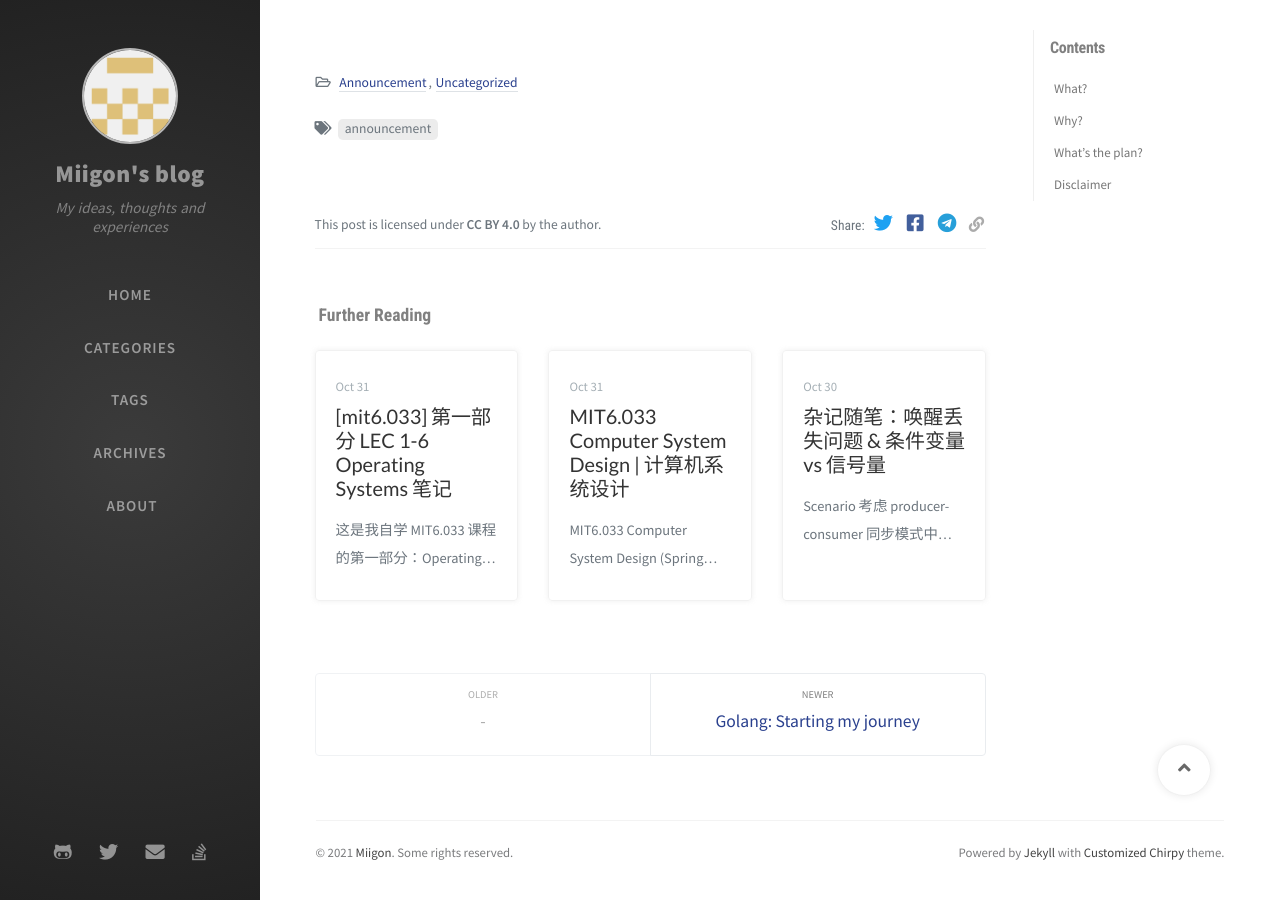
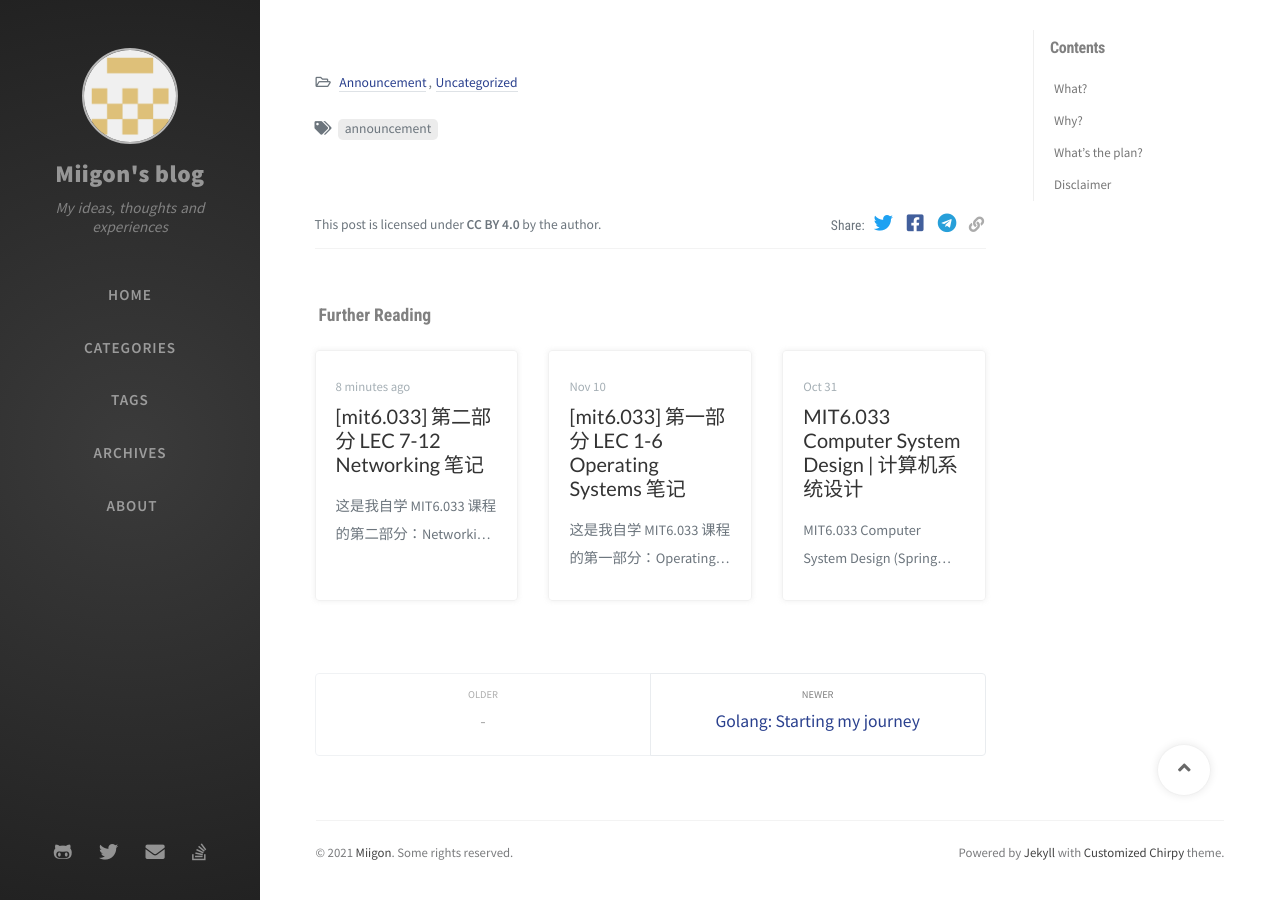
Before and after one commit to Miigon/blog, a Jekyll site: the page built from _posts/2020-12-19-first-announcement.md, in a window 1280 px wide and 900 px high, scrolled down 1715 px. Built offline with Jekyll 4.4.1, drawn with Linux system fonts in a browser that asks for light colours; nearby versions of some CDN libraries; comment, search, counter and statistics services are not loaded; part of the change alters nothing that is shown; some of the changed text lies outside the part shown.

Commit message:
new: 6-033-lec7-to-12-networking

````diff
--- a/_posts/coursenote/mit6033/2021-11-11-mit6033-lec1-to-6-operating-systems.md
+++ b/_posts/coursenote/mit6033/2021-11-11-mit6033-lec1-to-6-operating-systems.md
@@ -1,6 +1,6 @@
 ---
 title: "[mit6.033] 第一部分 LEC 1-6 Operating Systems 笔记"
-date: 2021-11-01 04:45:00 +0800
+date: 2021-11-11 04:45:00 +0800
 categories: [Course Notes, MIT6.033]
 tags: [system design]
 ---
--- /dev/null
+++ b/_posts/coursenote/mit6033/2021-12-01-mit6033-lec7-to-12-networking.md
@@ -0,0 +1,309 @@
+---
+title: "[mit6.033] 第二部分 LEC 7-12 Networking 笔记"
+date: 2021-12-01 21:31:00 +0800
+categories: [Course Notes, MIT6.033]
+tags: [system design]
+---
+> 这是我自学 MIT6.033 课程的第二部分：Networking 的笔记。
+> 该课程共分为 4 部分：Operating Systems、**Networking**、Distributed Systems、Security
+>
+> 课程详细介绍可以查阅：[https://blog.miigon.net/posts/mit6033-computer-system-design/](https://blog.miigon.net/posts/mit6033-computer-system-design/)
+>
+> 笔记为学习过程中随笔记录以及思考，未经整理，所以可能会比较零散。
+
+这一部分 Lecture 讲的内容，与计算机网络有一定重合，这里笔记偏向于在系统设计中需要考虑的概念，而至于具体的协议、网络通信的具体细节等，即使在 lecture 视频中提到了，也不会记录到笔记中。这一部分细节可以通过计算机网络课程学习。
+
+## LEC7 Intro to networking and layering
+How do modules of a system communicate if they're on separate machines? 网络。
+网络是一个系统的重要部分，许多系统的错误来源都来自于网络错误。
+
+### 不同机器上模块的通信 - 网络
+
+网络：包含 end point，以及将这些 end point 连接在一起的中间节点 switch 以及边 link 形成的图
+![[Pasted image 20211112031936.png]]
+
+随着系统增长，需要考虑如何将这些链接转化成一个「网络」
+
+网络层级：
+- **link**：两个直接相连的节点之间的通信
+	- 例子：以太网、蓝牙、802.11
+- **network**: 多个 link 以及节点形成的网络
+	- 这一层需要考虑的问题：节点的命名naming、寻址addressing、路由routing
+	- 不仅是简单的图最短路问题，网络需要考虑节点的加入、离开，网络不会有一个中心的权威者来规划一切
+	- 节点需要完全靠自己，去知道自己的邻居、以及离自己较远的网络的其他地方的情况（分布式的系统）
+- **transport**: 共享网络；保证可靠（或不保证）
+	- 这一层所面对的问题：如何公平地在节点之间共享网络，如何应对网络的不可靠性
+- **application**: 实际产生网络流量
+### 因特网历史与演变
+这部分的配图：https://web.mit.edu/6.033/www/lec/s07-partial.pdf
+#### 早期因特网，Pre-1993
+- 1970s：ARPAnet，起初很小，使用 hosts.txt 对节点进行命名（难以scale，但是在早期节点数少的情况下足够），使用「距离向量路由distance-vector routing」，使用滑动窗口收发。
+- 1978：灵活性与分层结构出现，常见的模型：
+	- 应用层：产生网络流量
+	- 运输层：可靠运输，带宽共享
+	- 网络层-IP：寻址/路由（图上寻径）
+	- 链路层：相邻节点间的点到点链路
+	- 理想状态下，**分层架构**使得我们可以方便地更换协议，而不影响其他层
+- 1983：TCP可靠传输。应用不再需要自己实现可靠传输。
+
+#### 增长 => 改变
+- 1978-79: 链路状态路由 link-state routing，EGP（分层的路由方式），更可扩张(scalable)的路由方式。
+- 1982：DNS：更可扩张的命名方式。分布式管理带来的增长（网站管理者可以自己管理自己的DNS 服务器，可自己添加新的主机与命名，即子域名）
+
+
+#### 增长 => 问题
+what can go wrong when things get big?
+- 80年代中期：拥塞倒塌 congestion collapse。网络被无用数据包/重传包堵塞。TCP加入拥塞控制机制。
+- 90年代早期：策略路由policy routing。互联网开始商业化，互联网的一些组成部分（如大学、政府机构、大公司）并不想为商业流量提供传输。策略路由（BGP）提供了解决方法。
+- 寻址。按照不同大小的块来分配地址。（A类、B类、C类）=> CIDR 协议
+
+#### 英特网，Post-1993
+1993: 商业化。改变停止。“新技术基本上都是由于恐惧或者贪婪的原因才被部署的”
+
+#### 现在所需要面临的问题
+- DDoS：难以避免，互联网设计之初并没有考虑责任性accountability
+- 安全：DNS、BGP等完全没有安全措施，可以说谎。
+- 移动性：根本没人会想到这一点
+- 地址空间枯竭：IPv4 -> IPv6
+- 拥塞控制：也许需要改变
+
+### 反复出现的主题
+- 分层 layering 与分级 hierarchy
+- 可扩张性 scalability：如果确保模块性 modularity 是 6.033 第一部分的主题，则可扩张性则是第二部分的主题。
+- 效率/性能：性能需求影响网络的设计
+- 应用的多样性：有的关心吞吐（如下载）、有的关心延迟（如游戏），有的都在乎，有的需要可靠性，有的不需要……等等。我们需要构建一个可以支撑所有这些需求的网络
+- 端到端争议：互联网的什么功能应该由那些部分来实现？（端点？交换机？etc.）
+
+## LEC8 Routing
+在因特网或任何网络上的routing，以及think about how well they scale.
+
+### 路由表routing table
+- 目标：让每个交换机知道，任何两节点之间的**最低开销(minimum-cost)路径**
+- cost：可以是任意指标或多指标的综合，如延迟、吞吐、拥塞、流量价格。可动态变化。
+
+![[Pasted image 20211115103755.png]]
+
+- 路径path：整个从起点A到终点D的完整路径
+- 路由route：当前点A到终点D的路径中，作出的一次hop称为一个route（在A到D的例子中，就是第一步A->C的这个hop，即route只关心当前节点以及下一节点，不关心整条链路）
+
+- routing table：包含了指引当前packet前往下个节点的映射表（一般为IP段映射到该router的某个interface，即相邻链路节点）
+
+### 路由协议routing protocol
+中心化的路由表构建协议无法scale，只考虑分布式，即节点独立获取自己所需要的信息，然后独自构建它们自己的路由表。
+
+- Goal: For every node X, after the routing protocol is run, X's routing table should contain a *minimum-cost route* to every other reachable node.
+
+1. 节点通过 HELLO 协议探测邻居节点的存在（类似TCP三次握手），该协议不断执行（以检测failure）
+2. 节点通过某种advertisement协议，从其他节点提供的信息探测到整个网络的所有其他可达节点
+3. 此时每个节点都有一份完整的AS内的网络拓扑结构，可以使用如最短路算法等来计算从自己到每个节点的最短路，并生成路由表（什么IP段应该向什么端口发送）。
+
+因为网络可能变化，节点可以加入或离开网络，链路开销也可能随时变化，所以这个过程需要不断运行，以保证节点的路由表反映了最新的网络状况。
+
+#### link state routing (eg. OSPF)
+
+节点A在探测到自己的所有邻居后，将尝试使用flooding洪流式公告，尝试将自己的邻居信息告诉网络中的所有其他节点。
+![[Pasted image 20211125081837.png]]
+每一个节点收到A的公告后，都会进一步地转发给自己的邻居节点，所以称作“flooding”，洪水一样地在网络里不断转发（like 广度优先搜索）。
+
+等到所有的节点都进行过flooding后，所有节点都知道了所有其他节点的邻居，也就构建出来网络的拓扑结构了。可以进一步在网络上跑最短路算法。
+
+flooding的一个副作用是，由于有充分的冗余redundancy，现实中advertisement丢失的可能性很小。但这些冗余也带来了更大的overhead开销。（**这是link state routing 无法 scale 到整个因特网级别的主要原因**）
+
+#### distance vector routing (eg. RIP)
+在 link state routing 中，节点计算出了完整的最短路径。但实际上生成路由表，只需要知道最短路径上的下一跳（route路由，路牌/指向）即可。distance vector routing 利用了这一点。
+
+节点A在探测到自己的所有邻居后，将自己的所有**已知**节点以及对应开销（包括邻居与非邻居）告诉自己的相邻节点（约等于把自己的路由表发送出去）（每次只发给所有邻居，不flood，邻居无需进一步转发这个信息）。
+
+整合阶段：每一次一个节点收到相邻节点的adversitement，看是否能通过这个节点找到一条通向每一个目标节点dst的更好路径，若能，则更新自己的路由表：为dst采用这一节点作为新的路由（下一hop）。
+
+多次运行后，每个节点就都能知道网络中要到达每个点的路由了（只知道路由，也就是最佳的下一跳是谁，而不知道整条链路）
+
+由于不依赖flooding来传输信息，所以overhead开销更小。
+
+问题：timing matters。每个节点发出公告的时机，尤其在链路失效发生时，会严重影响最终结果。最差情况下一个节点的断连，会导致关于这个节点的路由开销会在两个路由器之间来回广播累加直到达到infinity。（看LEC视频时间戳41:30到48:00）
+
+由于failure发生时“累加到infinity”问题不可避免，以及failure的普遍性，一般infinity需要设置为较小的数字以减轻累加到infinity的影响，在实际网络中常常是16或32之类的小数字。这也就意味着，在使用该路由协议的网络中，最长的链路不能超过16或32（infinity），**这是限制 distance vector routing scale 到整个因特网的主要因素**。
+
+### what do we do
+这两种算法都不能scale到因特网的量级，也都不支持策略路由policy routing。那么因特网上实际的路由是如何实现的？**小网络内独立建立路由+BGP粘合小网络成为因特网**。
+
+## LEC9 BGP
+互联网的极速增长 => 重新设计路由协议以适应规模，以及实行策略路由（policy routing）。
+
+[[IP数据包从出发到目的节点全过程 & 路由与路由表 & 自治网络 & BGP]]
+
+### 如何应对在互联网上的scale问题
+#### 分级路由（routing hierarchy）
+- 互联网被分割为许多自治系统（Autonomous Systems, AS）。自治系统可以是一个大学、一个运营商、政府分支等等。每个AS都有自己独特的ID。互联网目前共有上万个这样的AS。
+- **AS之内**的路由以及**AS与AS之间**的路由采用不同的路由协议。
+- 在每一个自治网络AS的边缘，有设备可以在这两种不同的协议之间相互“翻译”。
+- AS之间使用的路由指向协议是BGP
+
+#### path vector routing
+- 和 distance vector routing 相似，但是advertisement中包含了整个完整路径。overhead增大，但仍然比link state routing要小。汇聚时间减小（由于整合的时候有完整路径，能避免routing loop，可以避免在出现节点故障时某些路由来回广播直到infinity的问题）
+
+distance vector routing 和 link state routing 的折中。overhead开销介于两者之间
+
+BGP 是一个 path vector routing 协议。
+
+#### 拓扑寻址（topological addressing）
+- 即使在不同AS之间，BGP依然路由到IP地址（实际上是地址段）
+- 为AS分配连续的地址段（CIDR表示法，192.168.1.0/24格式），使得BGP可以用地址段作为路由目的地，保持每个advertisement相对较小（相比为AS内的每一个IP地址都advertise一个路径而言）
+
+### policy routing
+AS想要实现“策略路由”，交换机基于人类设置的策略进行决策。方式：选择性公告。只在能获得经济利益的前提下才对一个节点公告一条线路。
+关于这个话题的更多阅读资料：https://web.mit.edu/6.033/www/papers/InterdomainRouting.pdf
+
+(see LEC9 21:30)
+
+#### 常见的AS关系
+- 客户/运营商：客户付费获得网络服务（home）
+- peers：互相提供给对方自己路由表的子集，增加互联。互利行为。（比如电信和移动网的互联。早期互联网的peer互联比较匮乏，稳定性也比较差，所以游戏会有不同线路的服务器）
+
+#### BGP
+BGP 是一个应用层协议 application layer protocol。
+BGP 策略一般由人设置，所以经常可以看到误配置导致的大规模中断（如2021年10月的 facebook outage）
+
+BGP basically relies on the honor system（BGP并不安全，BGP spoofing，AS对 BGP 公告的绝对信任）
+（2008年巴基斯坦ISP公告伪造的Youtube线路导致世界Youtube断连）
+
+## LEC10 Reliable Transport and Congestion Control (TCP)
+- 目标：提供可靠传输，防止拥塞
+- 更大的问题：我们如何可 scale 地实现这个目的？如何将网络高效而又公平的共享？
+
+### 基于滑动窗口的可靠传输
+- 目标：接收程序能接收到一个完整的、无重复的有序字节流。即有序的每个packet包的一个拷贝。
+- 为什么需要做？网络不可靠。包可能丢失，也可能乱序。
+
+TCP：端到端协议，smart端系统，dumb交换机（交换机只负责在拥塞时进行丢包，而不会提供任何帮助）
+
+（LEC接下来的内容是演示了TCP滑动窗口的工作示例以及拥塞控制，具体细节不展开，可参考计算机网络课程）
+
+拥塞控制：通过控制滑动窗口大小，方式：AIMD（线性增加，倍数回退）
+
+### 额外机制
+![[Pasted image 20211126121100.png]]
+- slow start（实际上是快启动，启动阶段指数放大window size，直到出现丢包为止开始回退。相比一开始就跑大窗口来说是“slow start”）
+- 快速重传/快速恢复（有时通过重复ACK可以直接推断某个包丢失，则可以直接开始重传而不需要等待超时）
+
+### 回顾
+- TCP 是巨大的成功，不需要对互联网的基础架构做任何更改。端点可自由参与使用，使得网络可以在大量用户之间分布式地共享。
+- BUT: TCP 只能相应已经正在发生的拥塞。有更好的办法吗？
+
+## LEC11 In-network Resource Management
+网络链路共享，but with 交换机的帮助
+拥塞控制：需要一个cue作为backoff的信号，在TCP中这个信号是「丢包」。也就是TCP必须等到出现问题之后才会开始相应。
+
+### 交换机中的队列如何决定何时丢包
+#### 丢尾DropTail
+最基本的队列管理策略，如果包到达时队列已满，则丢弃；否则则将其加入队列。主动丢包概率`p=(queue_full ? 1 : 0);`
+- 优点：简单
+- 缺点：来源有可能会被「同步」（即同时检测到丢包，同时回退，导致链路从过载突然变成欠载，导致链路利用率下降）
+
+#### RED（Random Early Drop，随机提前丢包）
+主动队列管理（active queue management）方案，在队列未完全满之前就开始随机丢包，以提前给TCP发送「拥塞正在形成」的信号。主动丢包概率与一段时间内的平均队列长度正相关。
+
+平均队列长度计算公式：`q_avg = a*q_instant + (1-a)*q_avg ; 0 < a << 1`（低通滤波，消除高频波动。q_instant是采样瞬间的队列长度，越往后的采样点贡献越大）
+
+优点：
+- 队列波动减小
+- 由于拥塞而造成的丢包率变化更加平稳
+- 数据流去同步（分散开始回退，避免同时回退）
+可能的缺点：依然依赖丢包，源头依然需要重新传输。
+
+#### ECN（Explicit Congestion Notification，显式拥塞通知）
+与RED类似，但相比丢包，只在包头上做标记。发送者通过ACK包上的标记来检测拥塞。
+ECN的有效施行，要求发送者对标记做出相应。
+
+### 主动队列管理的问题
+这些主动队列管理模式的一个问题是，相比被动拥塞控制，它们更加复杂。包含了许多与网络状态相关的需要设置的参数，而网络是不断变化的。这些参数如果设置不当，有时候会使得效果更差。
+
+### 流量区分
+将不同类型的流量放到不同的队列中，并在队列上做特殊处理。（流量调度）
+
+### 流量调度
+#### 基于延迟的调度
+多级优先级队列：不同优先级拥有单独的队列，只有高优先级的队列为空时才会开始发送低优先级的队列。（调度问题）
+
+问题：大量的高优先级流量（如游戏流量）会 starve out 低优先级流量（如email）
+
+#### 基于带宽的调度
+为每一个队列分配一定量的带宽
+
+#### 轮询、带权轮询（Weighted Round-robin）
+轮流准许每个队列发送数据。带权轮询可以用于手动指定优先级（或者在按包轮询的实现中，可以使用权来将其转换为等数据量）。（细节略，LEC11 33:30）
+
+缺点：如果需要实现按数据量分配的话，需要提前知道或者测量计算出某队列的平均包大小，才能生成适合的权用于确定每轮每个队列应该传输多少个包。
+
+#### deficit round-robin赤字轮询
+不同的队列可以积累“积分”用于下一轮的发送。
+
+每一轮：
+```
+for each queue q:
+	q.credit += q.quantum // 每轮累积一定数量的积分
+	while q.credit >= size of next packet p: // 当积分足够发送下一个包时
+		q.credit -= size of p // 消耗积分
+		send p // 发送包
+```
+
+ps. 为每个队列加上最大令牌数量限制，就几乎是令牌桶算法了
+
+好处：能实现限流以及几乎绝对公平的带宽分配，不需要提前知道平均包大小。且允许变化的包大小以及一部分的突发流量（靠积分累积）。
+
+### 讨论
+- 流量区分：是一个好主意吗？理论上是。但是：
+	- 难以确定合适的隔离粒度（按app？按flow？）
+	- 按app流量区分同时需要深层的包内容监测。昂贵、受加密通信阻挠。
+	- 按flow=状态过多
+- 公平队列：「哪些流量重要，哪些流量不重要」应该由谁来决定？gov？isp？you？
+	> 这里涉及到了一个很有意思的话题叫做[Net neutrality](https://en.wikipedia.org/wiki/Net_neutrality "Net neutrality")互联网中立性原则。
+	> 引用维基百科：要求互联网服务供应商及政府应平等处理所有互联网上的资料，不差别对待或依不同用户、内容、网站、平台、应用、接取设备类型或通信模式而差别收费。
+	> 其中有包含 dumb pipe 和 traffic shaping 的讨论，以及正反双方在“所有网络流量地位平等”这一问题上的立场，是有意思而且很有现实影响的一个话题。
+	> *Who should make decisions? **Should** we allow traffic to be prioritized at all?*
+
+
+## LEC12 Application Layer, P2P Networks + CDNs
+在因特网上分发内容content delivery。（最早期的互联网应用！）
+
+### 文件分发的可选方案
+![[Pasted image 20211130220115.png]]
+- Client/Server
+	- eg：FTP/HTTP
+	- 缺点：单点故障（single point of failure）；不能 scale。
+- CDNs
+	- 买多个服务器，放到客户附近降低延迟（分布式）
+	- 没有单点故障，更好的 scale
+- P2P点对点网络
+	- 极端地分布式架构
+	- 理论上无限 scale
+（从上到下越来越分布式）
+
+### P2P 基础（以 BitTorrent 为例）
+- .torrent 种子文件，包含关于文件的元信息（文件名，长度，构成文件的各部分的信息，tracker服务器的 URL）
+- tracker服务器，知道所有与该文件传输有关的peer的信息的一个服务器
+- 下载流程：联系tracker，tracker发送参与文件传输的所有peer。连接到这些peer，开始传输数据块。
+- 一部分peer是做种者（seeder）：已经有整个文件。可能是服务器或已经下好文件的下载者。
+
+#### 什么激励用户进行上传，而不是只下载？
+- 高层面的：用户在上传给另一个用户之前不可以从对方下载数据。
+	peer想要互利关系：A必须有B要的块，反之亦然。
+- 协议分成了轮：第n轮的时候，一些peer上传块给 X。在第n+1轮的时候，peer X 会发送块给第n轮中上传块最多的peer。
+- peers如何开始整个流程（避免鸡蛋问题）？每个peer保留了一小部分可以免费分发的带宽。
+
+#### 问题1：tracker服务器可能成为「单点故障」
+大多数的BT客户端现在是“无tracker”的。改用分布式哈希表Distributed Hash Table（DHT）。
+
+#### 问题2：网络容量
+这样的网络的容量受限于用户的上传速度，而用户上传速度通常远小于用户的下载速度。
+
+### CDN 基础
+CDN 可以帮助我们解决容量问题。一个公司拥有CDN网络，其他公司付费使用CDN将内容传输给用户。围绕世界设置上千服务器，用户通常从“最优”服务器下载（一般是距离它们很近的一个）
+
+overlay network
+
+问题：
+- 在哪里设置这些服务器？
+- 如何保持内容最新（6.033下一部分的话题）
+- 如何将客户引导到“正确”的服务器？（eg. 利用DNS的indirection）
+- 错误处理？如何将用户从故障的服务器引导到其他服务器
````
